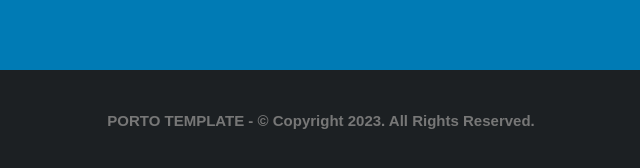
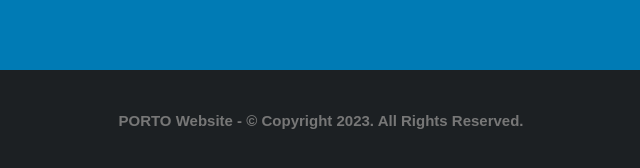
Before and after one commit to Meenaxi05/Responsive-Website, a plain HTML site: page index.html in a window 1280 px wide. Shown: the part 4667-4835 px from the top of the page, 319-959 px from the left. Drawn offline with Linux system fonts and the light colour scheme.

Commit message:
updated some words

```diff
--- a/index.html
+++ b/index.html
@@ -366,7 +366,7 @@
 
     <!-- <hr> -->
     <footer>
-        <p>PORTO TEMPLATE - © Copyright 2023. All Rights Reserved.</p>
+        <p>PORTO Website - © Copyright 2023. All Rights Reserved.</p>
     </footer>
 </body>
 
```
